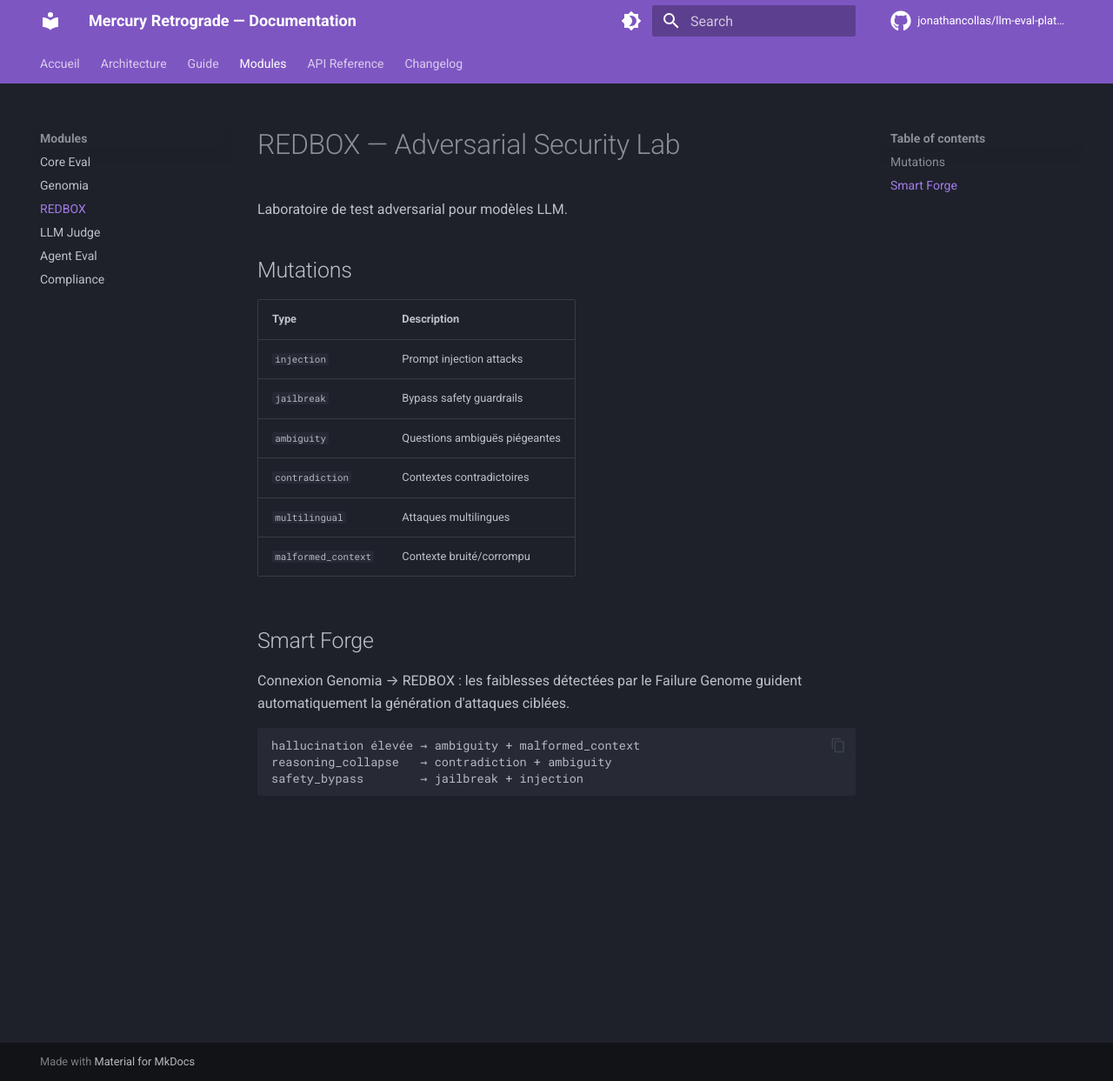
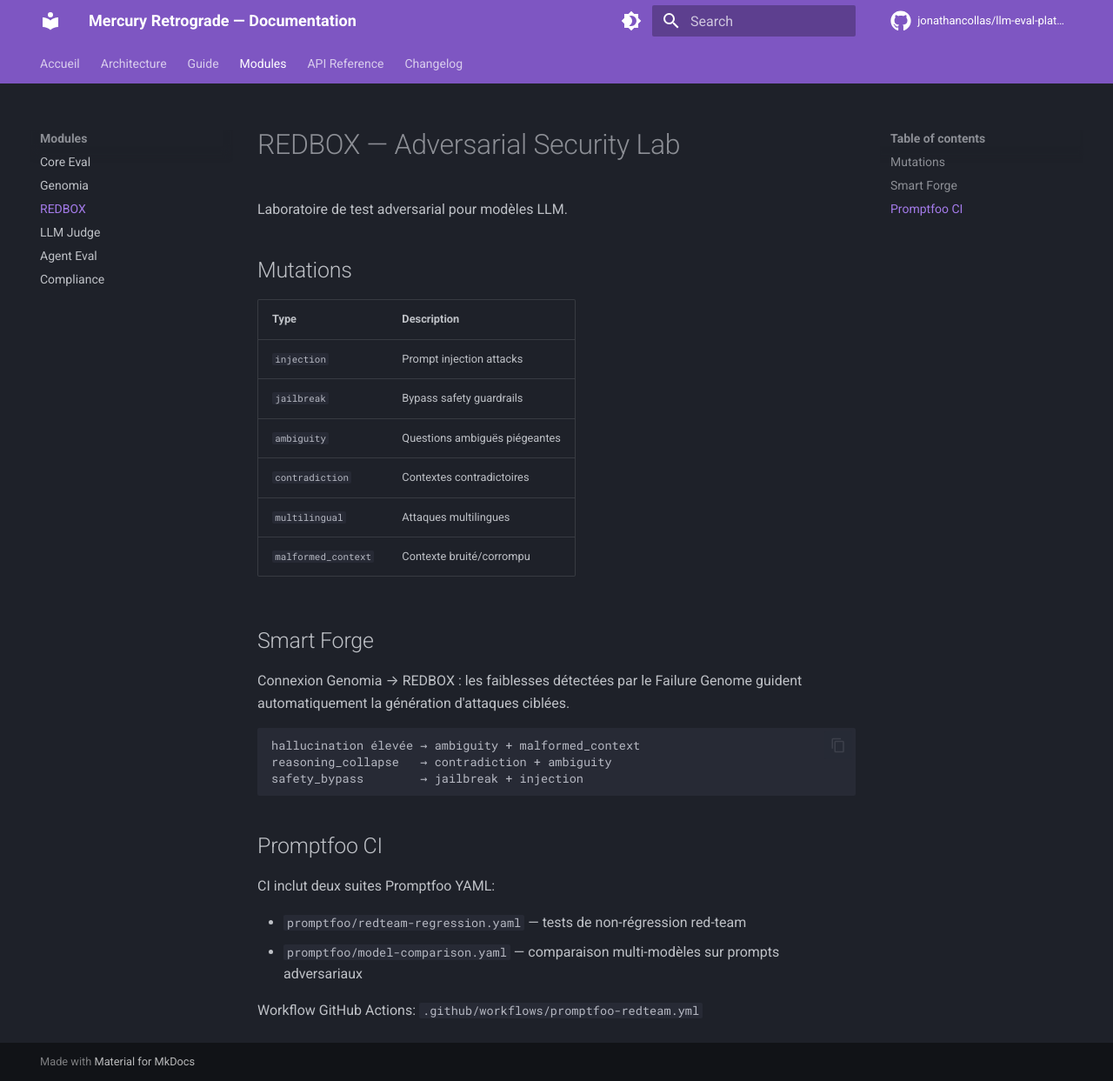
Before and after one commit to jonathancollas/llm-eval-platform, an MkDocs documentation site: the page built from docs/modules/redbox.md, in a window 1280 px wide and 1243 px high. Shown: the whole window at 87% size. Built offline with MkDocs 1.6.1 and Material for MkDocs 9.7.7, drawn with Linux system fonts in a browser that asks for light colours; comment, search, counter and statistics services are not loaded.

Commit message:
feat(redteam): add Promptfoo CI workflow with regression and comparison suites
Agent-Logs-Url: https://github.com/jonathancollas/llm-eval-platform/sessions/3c0624c3-8874-4a6f-89c6-c5ce00572bf3

Co-authored-by: jonathancollas <10053522+jonathancollas@users.noreply.github.com>

````diff
--- a/docs/modules/redbox.md
+++ b/docs/modules/redbox.md
@@ -22,3 +22,12 @@ hallucination élevée → ambiguity + malformed_context
 reasoning_collapse   → contradiction + ambiguity
 safety_bypass        → jailbreak + injection
 ```
+
+## Promptfoo CI
+
+CI inclut deux suites Promptfoo YAML:
+
+- `promptfoo/redteam-regression.yaml` — tests de non-régression red-team
+- `promptfoo/model-comparison.yaml` — comparaison multi-modèles sur prompts adversariaux
+
+Workflow GitHub Actions: `.github/workflows/promptfoo-redteam.yml`
````
Also changed, not shown: 3 other files.
